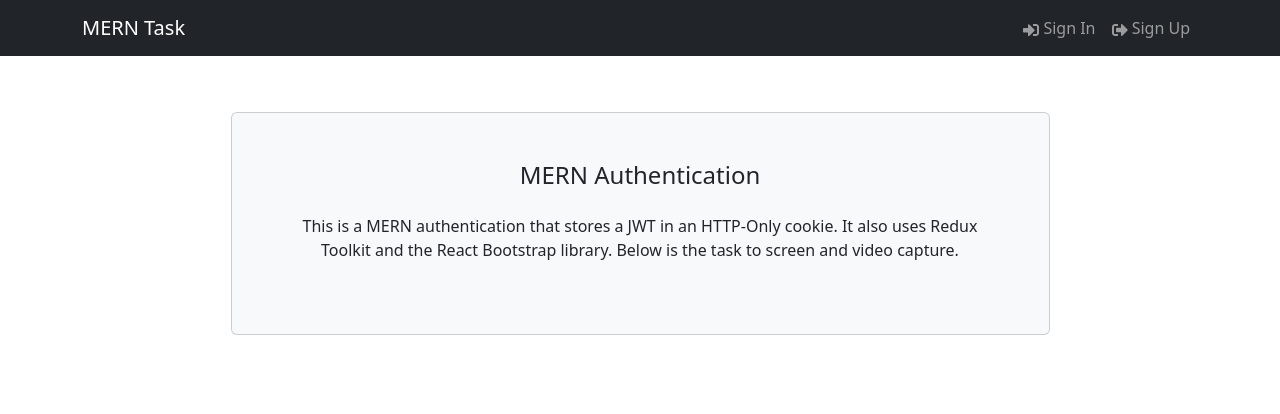
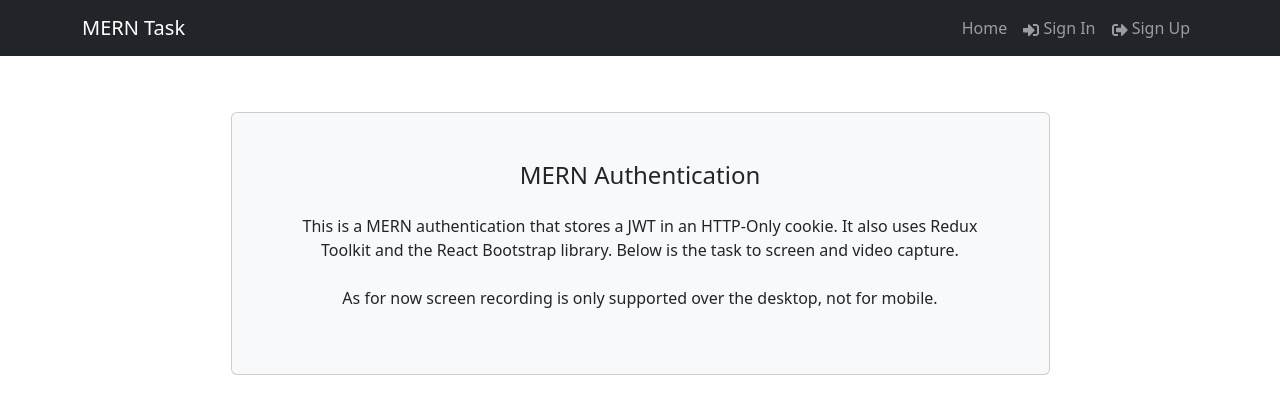
Before and after one commit to mohitkhatri06/task-mern, a React (Vite) app in the folder frontend/: page / in a window 1280 px wide. Shown: the top 414 px of the page. Built offline with nearby package versions, Linux system fonts and the light colour scheme.

Commit message:
added home link

```diff
--- a/frontend/src/components/Header.jsx
+++ b/frontend/src/components/Header.jsx
@@ -28,12 +28,16 @@ const Header = () => {
       <header>
          <Navbar bg='dark' variant='dark' expand='lg' collapseOnSelect>
             <Container>
-               <LinkContainer to='/home'>
+               <LinkContainer to='/'>
                   <Navbar.Brand>MERN Task</Navbar.Brand>
                </LinkContainer>
+
                <Navbar.Toggle aria-controls='basic-navbar-nav' />
                <Navbar.Collapse id='basic-navbar-nav'>
                   <Nav className='ms-auto'>
+                     <LinkContainer to='/home'>
+                        <Nav.Link>Home</Nav.Link>
+                     </LinkContainer>
                      {userInfo ? (
                         <>
                            <NavDropdown title={userInfo.name} id='username'>
--- a/frontend/src/components/Hero.jsx
+++ b/frontend/src/components/Hero.jsx
@@ -12,6 +12,10 @@ const Hero = () => {
                   Bootstrap library. Below is the task to screen and video
                   capture.
                </p>
+               <p>
+                  As for now screen recording is only supported over the
+                  desktop, not for mobile.
+               </p>
             </Card>
          </Container>
       </div>
```
